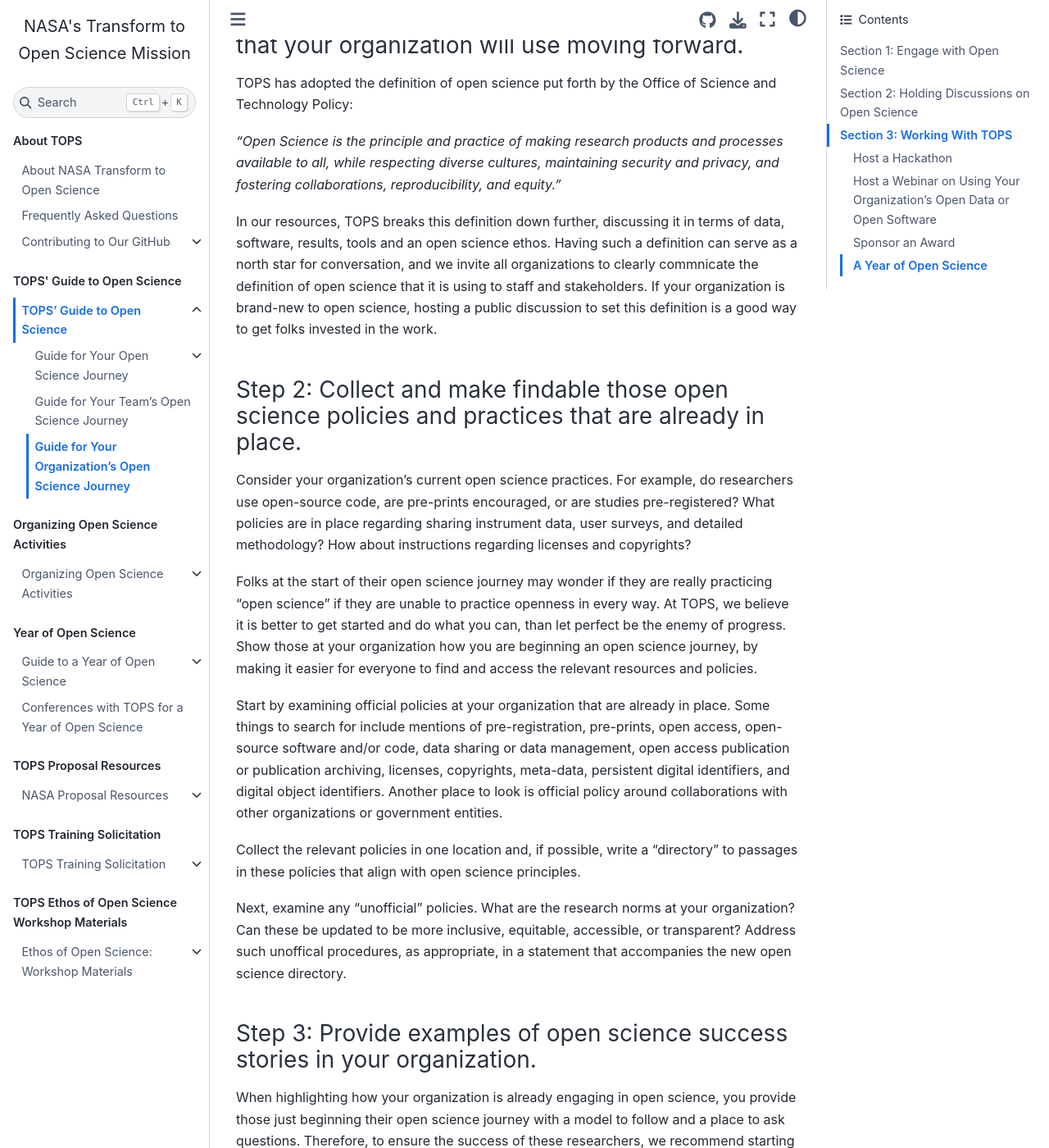
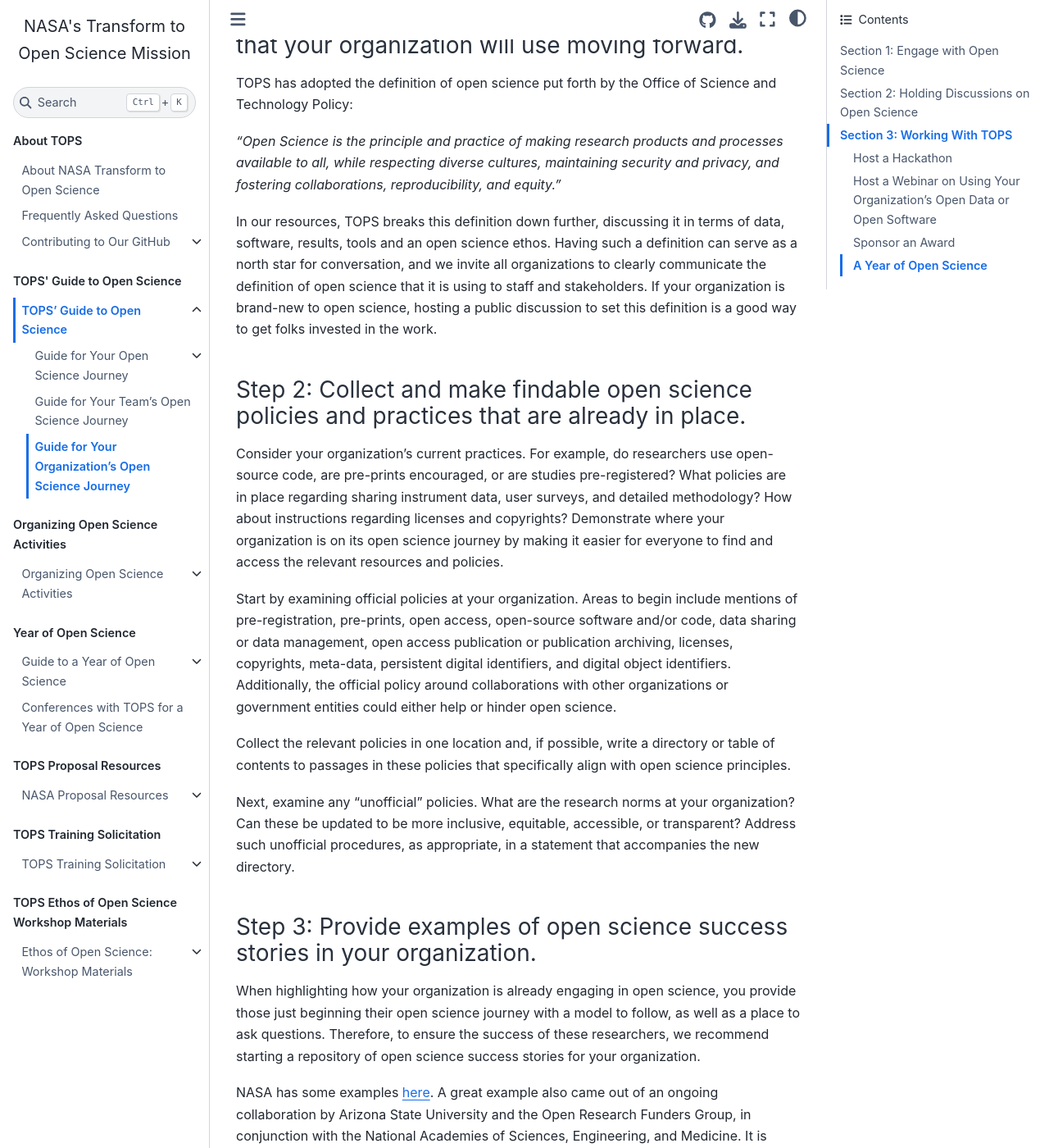
Before and after one commit to nasa/Transform-to-Open-Science-Book, a Jupyter Book: the page built from Open_Science_Cookbook/Your_Organizations_Open_Science_Journey.md, in a window 1280 px wide and 1400 px high, scrolled down 838 px. Shown: the whole window at 82% size. Built offline with Jupyter Book 1.0.4 settings and Sphinx 7.4.7 and the Sphinx Book theme 1.1.4, drawn with Linux system fonts in a browser that asks for light colours; some of the changed text lies outside the part shown.

Commit message:
Update Your_Organizations_Open_Science_Journey.md

```diff
--- a/Open_Science_Cookbook/Your_Organizations_Open_Science_Journey.md
+++ b/Open_Science_Cookbook/Your_Organizations_Open_Science_Journey.md
@@ -1,8 +1,8 @@
 # Guide for Your Organization's Open Science Journey
 
-In recent decades, the technological barriers to participating in open science have decreased, but barriers due to bureaucracy, funding practices, and research culture remain. Fully engaging with open science is thus dependent on individuals entering into dialogue with their universities, agencies, and companies to identify changes--both small and large--which will support the movement towards open science.
+In recent decades, the technological barriers to participating in open science have decreased, but barriers due to bureaucracy, funding practices, and research culture remain. Fully engaging with open science is thus dependent on individuals entering into dialogue with their universities, agencies, and companies to identify changes which will support the movement towards open science.
 
-Building on the work of others over the past several years, TOPS invites everyone to examine the science practices which they support and encourage, and move towards a more open framework. Join us in our journey, and encourage the pursuit of open scientific progress!
+Building on the work of others over the past several years, TOPS invites everyone to examine the research practices which they support and encourage, and move towards a more open framework. Join us in our journey, and encourage the pursuit of open scientific progress!
 
 Suggestions for how to get started examining where your organization is on its open science journey are in **Section 1: Engage with Open Science**.
 
@@ -20,25 +20,23 @@
 
 *"Open Science is the principle and practice of making research products and processes available to all, while respecting diverse cultures, maintaining security and privacy, and fostering collaborations, reproducibility, and equity."*
 
-In our resources, TOPS breaks this definition down further, discussing it in terms of data, software, results, tools and an open science ethos. Having such a definition can serve as a north star for conversation, and we invite all organizations to clearly commnicate the definition of open science that it is using to staff and stakeholders. If your organization is brand-new to open science, hosting a public discussion to set this definition is a good way to get folks invested in the work.
+In our resources, TOPS breaks this definition down further, discussing it in terms of data, software, results, tools and an open science ethos. Having such a definition can serve as a north star for conversation, and we invite all organizations to clearly communicate the definition of open science that it is using to staff and stakeholders. If your organization is brand-new to open science, hosting a public discussion to set this definition is a good way to get folks invested in the work.
 
-### Step 2: Collect and make findable those open science policies and practices that are already in place.
+### Step 2: Collect and make findable open science policies and practices that are already in place.
 
-Consider your organization’s current open science practices. For example, do researchers use open-source code, are pre-prints encouraged, or are studies pre-registered? What policies are in place regarding sharing instrument data, user surveys, and detailed methodology? How about instructions regarding licenses and copyrights?
+Consider your organization’s current practices. For example, do researchers use open-source code, are pre-prints encouraged, or are studies pre-registered? What policies are in place regarding sharing instrument data, user surveys, and detailed methodology? How about instructions regarding licenses and copyrights? Demonstrate where your organization is on its open science journey by making it easier for everyone to find and access the relevant resources and policies.
 
-Folks at the start of their open science journey may wonder if they are really practicing "open science" if they are unable to practice openness in every way. At TOPS, we believe it is better to get started and do what you can, than let perfect be the enemy of progress. Show those at your organization how you are beginning an open science journey, by making it easier for everyone to find and access the relevant resources and policies.
+Start by examining official policies at your organization. Areas to begin include mentions of pre-registration, pre-prints, open access, open-source software and/or code, data sharing or data management, open access publication or publication archiving, licenses, copyrights, meta-data, persistent digital identifiers, and digital object identifiers. Additionally, the official policy around collaborations with other organizations or government entities could either help or hinder open science.
 
-Start by examining official policies at your organization that are already in place. Some things to search for include mentions of pre-registration, pre-prints, open access, open-source software and/or code, data sharing or data management, open access publication or publication archiving, licenses, copyrights, meta-data, persistent digital identifiers, and digital object identifiers. Another place to look is official policy around collaborations with other organizations or government entities.
+Collect the relevant policies in one location and, if possible, write a directory or table of contents to passages in these policies that specifically align with open science principles.
 
-Collect the relevant policies in one location and, if possible, write a “directory” to passages in these policies that align with open science principles.
-
-Next, examine any “unofficial” policies. What are the research norms at your organization? Can these be updated to be more inclusive, equitable, accessible, or transparent? Address such unoffical procedures, as appropriate, in a statement that accompanies the new open science directory.
+Next, examine any “unofficial” policies. What are the research norms at your organization? Can these be updated to be more inclusive, equitable, accessible, or transparent? Address such unofficial procedures, as appropriate, in a statement that accompanies the new directory.
 
 ### Step 3: Provide examples of open science success stories in your organization.
 
-When highlighting how your organization is already engaging in open science, you provide those just beginning their open science journey with a model to follow and a place to ask questions. Therefore, to ensure the success of these researchers, we recommend starting a repository of open science success stories for your organization.
+When highlighting how your organization is already engaging in open science, you provide those just beginning their open science journey with a model to follow, as well as a place to ask questions. Therefore, to ensure the success of these researchers, we recommend starting a repository of open science success stories for your organization.
 
-NASA has some examples [here](https://science.nasa.gov/open-science/transform-to-open-science/stories). A *very* neat example also came out of an ongoing collaboration by Arizona State University and the Open Research Funders Group, in conjunction with the National Academies of Sciences, Engineering, and Medicine. It is called [Project Open](https://projectopen.io/), and focuses on collecting information on how open science broadly benefits researchers.
+NASA has some examples [here](https://science.nasa.gov/open-science/transform-to-open-science/stories). A great example also came out of an ongoing collaboration by Arizona State University and the Open Research Funders Group, in conjunction with the National Academies of Sciences, Engineering, and Medicine. It is called [Project Open](https://projectopen.io/), and focuses on collecting information on how open science broadly benefits researchers.
 
 For your organization, we suggest highlighting specific ways that existing policies allow for open science practice.
 
@@ -46,15 +44,15 @@
 
 The US federal government has [taken steps](https://github.com/nasa/Transform-to-Open-Science/tree/main/docs/Area4_Moving_To_Openness/Open_Timeline.md) towards mandating the open sharing of publications and data produced by US government funding. Additionally, there are several [global policies](https://github.com/nasa/Transform-to-Open-Science/tree/main/docs/Area4_Moving_To_Openness/global_policies.md) supporting the move to open science.
 
-Once an organization knows which policies are currently in place for open science within the organization, they can more easily compare those policies to official guidance and field best practices, moving to address any gaps. Additionally, organizations should examine the practices of the most popular journals or publication venues for the researchers of their organization. Any conflicting guidance should be noted, and addressed in the frameworks created for your organization. In some cases, organizations may need to provide greater detail or guidance than is currently avaialble, to account for the needs and practices of a particular community or scientific field.
+Once an organization knows which policies currently support open science, they can more easily compare those policies to government guidance and field best practices, and move to address any gaps. Additionally, organizations should examine the practices of the most popular journals or publication venues for the researchers of their organization. Any conflicting guidance should be noted, and addressed in the frameworks created for your organization. In some cases, organizations may need to provide greater detail or guidance than is currently available, to account for the needs and practices of a particular community or scientific field.
 
-Be sure to include your organization’s researchers and scientists in the process of creating any new policies; hold listening sessions, town halls, or office hours in which those most affected by these policies can provide feedback, and perhaps reveal barriers to their adoption.
+Be sure to involve your organization’s researchers and scientists in the process of creating any new policies; hold listening sessions, town halls, or office hours in which those most affected by these policies can provide feedback, and perhaps reveal barriers to adoption.
 
 **In need of discussion questions? Jump ahead to Section 2!**
 
 ### Step 5: Consider crafting an Open Science Action Plan for your organization.
 
-There are several cultural and institutional barriers which have prevented the adoption of open science in the past. Some of these are born from the academic incentive system, while others are reinforced by the desire to capitalize on research. Organizations with clear policies that support the sharing of resources, data, code, and results such that they can be utilized by others encourage the adoption of open science.
+There are several cultural and institutional barriers which have prevented the adoption of open science in the past. Some of these are born from the academic incentive system, while others are reinforced by the desire to monetize research. Organizations with clear policies that support the sharing of resources, data, code, and results such that they can be utilized by others encourage the adoption of open science.
 
 Open Science Action Plans (OSAPs) are comprehensive strategy documents designed to advance adoption of open science practices. They should document:
 
@@ -79,12 +77,19 @@
 
 Not sure where these investments need to be made? Section 2 of this guide has some questions to consider.
 
-UNESCO also [provided guidance](https://en.unesco.org/science-sustainable-future/open-science/recommendation) to consider “the development of a monitoring framework with qualitative and quantitative indicators, within national strategic plans and shared at the international level, with objectives and actions in the short, medium and long term for the implementation of the present.”
-
 Once an open science plan is developed, ideally, it is shared publicly alongside clearly defined metrics. Here are some example activities that could be a part of that plan, sorted by type of organization:
-* **Science Associations:** Designate one day of annual meetings to focus on open science education. This could include workshops, tutorials, and showcases, and should aim to represent all the aspects of participating in and contributing to open science. This would reach a large percentage of the scientific community and create an urgency around learning to use these new tools to conduct research. Consider creating open science awards and include open science activities in criteria for existing honors where possible, and allow award nominations to include teams.
-* **Federal Agencies:** Designate one day each month to advance open science practices. Remove bureaucratic barriers to open science, incentivise open science activities, and provide training opportunities for learning open science tools. Update agency evaluation, promotion criteria, and guidelines to better enable participation in open science.
-* **Academic Institutions:** Update evaluation and promotion criteria to include recognition of open science activities. Incorporate open science best practices into graduate and undergraduate curricula. Update intellectual property guidelines to align with open initiatives. Develop open science cohorts within departments to support the move towards openness.
+* **Science Associations:**
+     * Designate one day of annual meetings to focus on open science education. This could include workshops, tutorials, and showcases, and should aim to represent all the aspects of participating in and contributing to open science.
+     * Consider creating open science awards and include open science activities in criteria for existing honors where possible, and allow award nominations to include teams.
+* **Federal Agencies:**
+     * Designate one day each month to advance open science practices.
+     * Work to incentivise open science activities, and provide training opportunities for learning open science tools.
+     * Update agency evaluation, promotion criteria, and guidelines to better enable participation in open science.
+* **Academic Institutions:**
+     * Update evaluation and promotion criteria to include recognition of open science activities.
+     * Incorporate open science best practices into graduate and undergraduate curricula.
+     * Update intellectual property guidelines to align with open initiatives.
+     * Develop open science cohorts within departments to support the move towards openness.
 
 ## Section 2: Holding Discussions on Open Science
 
@@ -121,7 +126,9 @@
 According to [Suominen *et al*](https://doi.org/10.1016/j.techfore.2021.120882) motivating forces for researchers and scientists are “curiosity, good practice, high-quality science, and making a difference” while de-motivating factors include “collaboration problems, competition, and lack of feedback and recognition for management.” The article goes on to conclude that motivating factors tend to be intrinsic, while the de-motivating factors were often environmental and specific to the organization where the researcher worked. With this in mind, consider the following:
 
 * If your organization conducts research, consider the metrics used when evaluating professors, researchers, lab assistants etc. for promotions and opportunities.
-    * What do these metrics *actually* measure? Do these metrics account for historic bias, institutional bias, or other inclusivity or accessibility considerations? Do these metrics account for time and effort spent on research that ultimately produced null and/or negative results?
+    * What do these metrics *actually* measure?
+     * Do these metrics account for historic bias, institutional bias, or other inclusivity or accessibility considerations?
+     * Do these metrics account for time and effort spent on research that ultimately produced null and/or negative results?
     * Explore using alternative metrics that value transparency, reproducibility, replicability, and access. In particular, consider metrics which reflect readability and accessibility of software, code, and data, to encourage and reward researchers who spend time and resources on data science principles
     * To learn more about this topic, explore work by [Fire and Guestrin](https://academic.oup.com/gigascience/article/8/6/giz053/5506490); [Beall](https://pubs.acs.org/doi/10.1021/acs.jpclett.5b00910); and [Carpenter, Cone and Sarli](https://www.ncbi.nlm.nih.gov/pmc/articles/PMC4987709/) in analyzing the impact of traditional metrics for journal publications and research merit
 * Does your institution incentive and reward researchers in which the primary output of the research is code or software development? Consider highlighting work which results in “good code” and valuing publication in “code first” journals equally to those published in other, more traditional journals.
@@ -165,9 +172,10 @@
 * For researchers who conduct “field work:”
     * How do they work with the communities in the field they are studying? If they are being immersed into a community, culture and/or society other than their own, what are your institution's practices and suggestions for that interaction? Are they required to know the language? Study the history and context? Are they required to have partners who are of that community, culture and/or society on their research team?
     * Consider if your institution may benefit from adjusting the metrics for success in these situations, to include time and incentive for researchers to fully engage with the people most closely affected–either directly or indirectly–by their work.
-    * On a related note, are STEM majors and those pursuing graduate studies in STEM encouraged to study other languages and/or cultures? Are the requirements for a major structured in such a way that they have room in their schedules to pursue those interests? Studying other languages can be a great way to begin to understand the motivations of another community. Next time you review requirements, consider this: what do the requirements of these majors teach students about what is important?
+* On a related note, are STEM majors and those pursuing graduate studies in STEM encouraged to study other languages and/or cultures?
+     * Are the requirements for a major structured in such a way that they have room in their schedules to pursue those interests? Studying other languages can be a great way to begin to understand the motivations of another community.
+     * Next time you review requirements, consider this: what do the requirements of these majors teach students about what is important?
 
-We invite academic institutions to read the work of [MIT’s Future of the Libraries Task Force](https://mitl.pubpub.org/pub/future-of-libraries/release/1) from 2016 and consider whether those recommendations, particularly those related to open access, are applicable to your library system.
 
 ### Citing Our Sources
 Recommendations for this page were pulled from the following publications. Thank you to the contributors, authors, and editors of these reports for sharing the power of open science with the world.
@@ -185,7 +193,7 @@
 
 ## Section 3: Working With TOPS
 
-The following are ideas for co-hosted events your organization can do with TOPS or other Year of Open Science organizations. Feel free to pull from this list, or bring your own ideas! If you are ready to do an event together, reach out to us using [this contact form](https://docs.google.com/forms/d/1XcjQU9vYyXAMmJFdB6H021PFypGYWbNKvNR_em5q2UY).
+If you are ready to do an event together, reach out to us using [this contact form](https://docs.google.com/forms/d/1XcjQU9vYyXAMmJFdB6H021PFypGYWbNKvNR_em5q2UY). You can request a meeting to learn more, suggest one of the ideas we list below, or bring us whatever ideas you may have!
 
 ### Host a Hackathon
 
@@ -207,7 +215,7 @@
 To help make this event a success, TOPS will provide organizations with the following support:
 * TOPS will amplify your event on our listserv, via Twitter, and in our community forums.
 * A directory of NASA’s open data and open resources to search and use them. More information available on the pages of the [Open-Source Science Initiative](https://science.nasa.gov/open-science-overview) (OSSI).
-* Year of Open Science branding packet, including templates for stickers, presentation templates, Zoom backgrounds, and a guide for the use of NASA’s and TOPS’ logo and name
+* Year of Open Science branding packet, including templates for stickers, presentation templates, Zoom backgrounds, and a guide for the use of NASA’s and TOPS’ logo and name.
 
 
 ### Host a Webinar on Using Your Organization’s Open Data or Open Software
@@ -223,14 +231,14 @@
 To help make this event a success, we recommend the following:
 * If your organization has open data, open-source software, a preprint or open access server, and free resources for scientific analysis we recommend *not* trying to cover them all in a single webinar. Instead, consider putting on a webinar series, with each event focusing on one type of scientific information. Similarly, if your organization has multiple types of data, with special access instructions for each type, consider splitting that webinar into a multi-part series, too.
 * Ensure that the instructions for accessing your organization’s open scientific information are easy to find. Clearly display any limitations to the usage of the data or software, and include instructions for citing the data and code of others.
-* If possible, include a demo of using the data, software etc. during the webinar, and use  that to highlight those in your organization already engaged in open science.
+* If possible, include a demo of using the data, software etc. during the webinar, and use that to highlight those in your organization already engaged in open science.
 * Contact TOPS to amplify your event! We can send your event series to our listserv and amplify your Tweets.
 
 **TOPS Will Provide**
 
 To help make this event a success, TOPS will provide organizations with the following support:
 * TOPS will amplify your event on our listserv, via Twitter, and in our community forums.
-* Year of Open Science branding packet, including templates for stickers, presentation templates, Zoom backgrounds, and a guide for the use of NASA’s and TOPS’ logo and name
+* Year of Open Science branding packet, including templates for stickers, presentation templates, Zoom backgrounds, and a guide for the use of NASA’s and TOPS’ logo and name.
 
 ### Sponsor an Award
 
@@ -257,7 +265,8 @@
 **TOPS Will Provide**
 
 To help make this event a success, TOPS will provide organizations with the following support:
-* Year of Open Science branding packet, including templates for stickers, presentation templates, Zoom backgrounds, and a guide for the use of NASA’s and TOPS’ logo and name
+* TOPS can amplify your event and award winners on our listserv, via Twitter, and in our community forums.
+* Year of Open Science branding packet, including templates for stickers, presentation templates, Zoom backgrounds, and a guide for the use of NASA’s and TOPS’ logo and name.
 
 ### A Year of Open Science
 To help catalyze the move to open science and support changing cultural norms, NASA has joined several federal agencies in recognizing [**2023 as a Year Of Open Science**](https://nasa.github.io/Transform-to-Open-Science/year-of-open-science/). Ready to join us? Head to the [Year of Open Science: Goals for Organizations](/Year_of_Open_Science_Guide/participants/readme.md) guide.
```
Also changed, not shown: other parts of Open_Science_Cookbook/Your_Organizations_Open_Science_Journey.md (+3 -3 lines).
